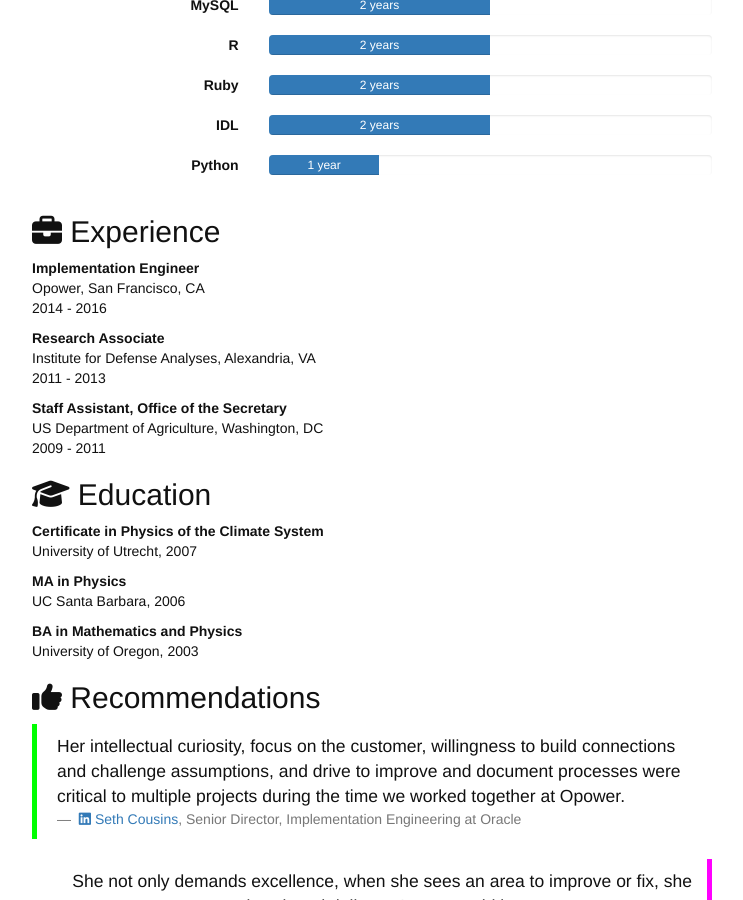
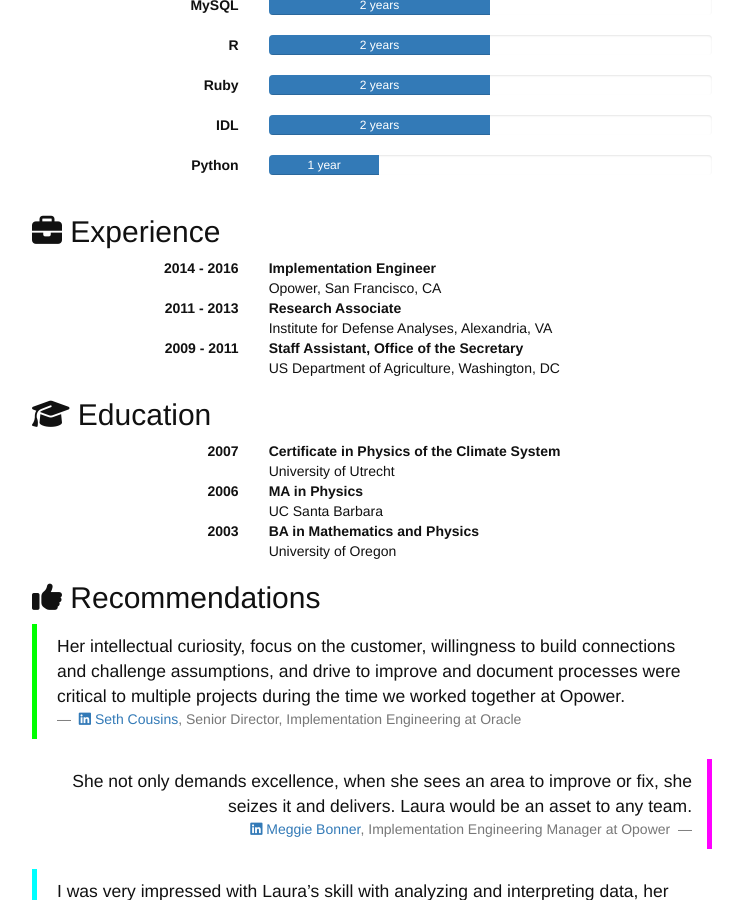
Before and after one commit to lmelling/lmelling.github.io, a Jekyll site: the page built from _pages/cv.md, in a window 1280 px wide and 900 px high, scrolled down 240 px. Shown: the whole window, without its empty margins (268-1011 px from the left). Built offline with Jekyll 4.4.1, drawn with Linux system fonts in a browser that asks for light colours; nearby versions of some CDN libraries.

Commit message:
use two column format for education, experience

```diff
--- a/_includes/education.md
+++ b/_includes/education.md
@@ -1,6 +1,13 @@
 ## <i class="fa fa-graduation-cap" aria-hidden="true"></i> Education
 {% assign education = site.data.cv.education | sort: 'degree_year' | reverse %}
 {% for edu in education %}
-  **{{ edu.degree_type }} in {{ edu.degree_field }}** \\
-  {{ edu.school }}, {{ edu.degree_year }}
+  <div class="row">
+    <div class="col-md-4 text-right">
+      <b>{{ edu.degree_year }}</b>
+    </div>
+    <div class="col-md-8">
+      <b>{{ edu.degree_type }} in {{ edu.degree_field }}</b><br>
+      {{ edu.school }}
+    </div>
+  </div>
 {% endfor %}
--- a/_includes/experience.md
+++ b/_includes/experience.md
@@ -1,7 +1,13 @@
 ## <i class="fa fa-briefcase" aria-hidden="true"></i> Experience
 {% assign experience = site.data.cv.experience | sort: 'end_date' | reverse %}
 {% for exp in experience %}
-  **{{ exp.title }}** \\
-  {{ exp.company }}, {{ exp.location }} \\
-  {{ exp.start_date }} - {{exp.end_date}}
+  <div class="row">
+    <div class="col-md-4 text-right">
+      <b>{{ exp.start_date }} - {{exp.end_date}}</b>
+    </div>
+    <div class="col-md-8">
+      <b>{{ exp.title }}</b><br>
+      {{ exp.company }}, {{ exp.location }}
+    </div>
+  </div>
 {% endfor %}
```
